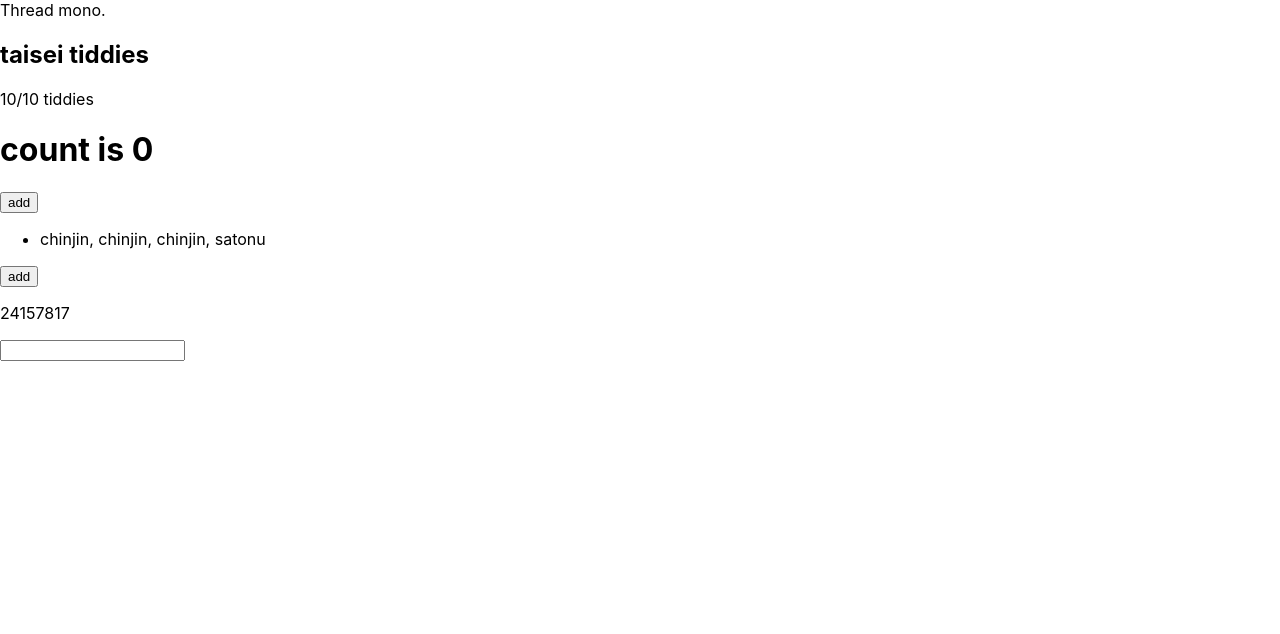
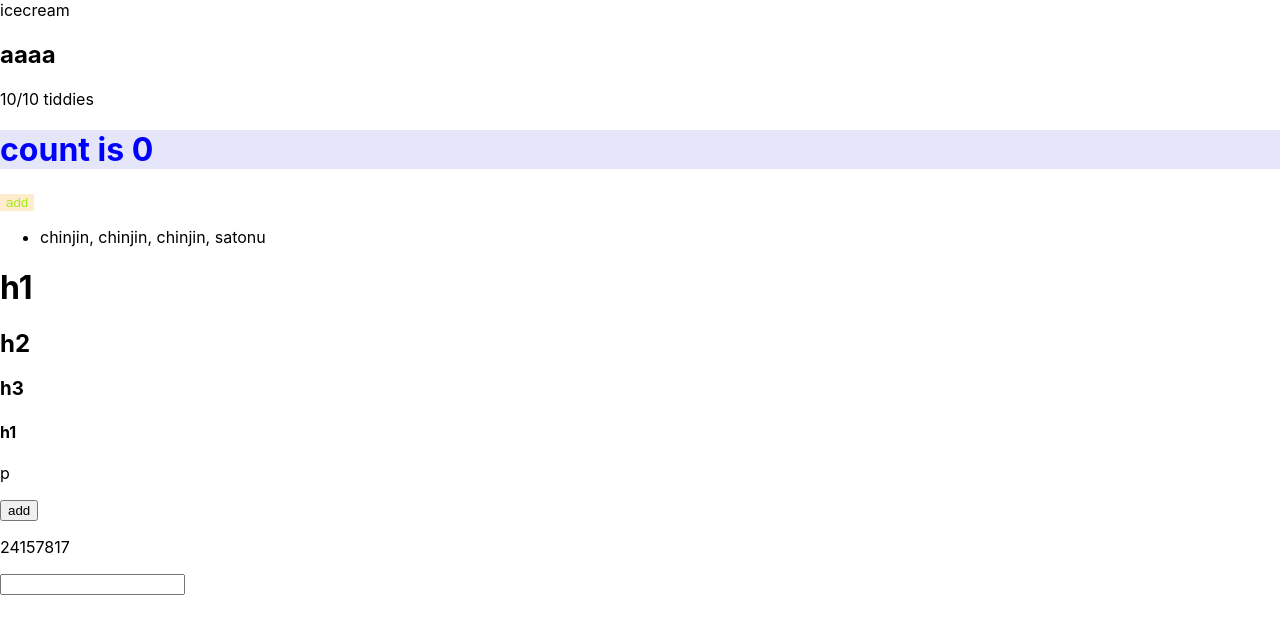
Before and after one commit to monobeartae/cvwo-assignment, a React (Create React App) app in the folder cvwo-app/: page / in a window 1280 px wide. Shown: the top 634 px of the page. Built offline with nearby package versions, Linux system fonts and the light colour scheme.

Commit message:
more testing

```diff
--- a/cvwo-app/src/App.css
+++ b/cvwo-app/src/App.css
@@ -28,10 +28,23 @@
   color: #61dafb;
 }
 
+.blue {
+  color: blue;
+  border: none;
+  background-color: lavender;
+}
+
+.lol {
+  color: #a5ef0e;
+  border: none;
+  background-color: blanchedalmond;
+}
+
 @keyframes App-logo-spin {
   from {
     transform: rotate(0deg);
   }
+
   to {
     transform: rotate(360deg);
   }
--- a/cvwo-app/src/App.tsx
+++ b/cvwo-app/src/App.tsx
@@ -10,14 +10,19 @@ import Hooks from './examples/Hooks';
 
 function App() {
   const [count, setCount] = useState<number>(0);
-
+  const [name, setName] = useState<string>("icecream");
 
   return (
     <>
-      <Thread title={"mono."} />
-      <Comment>10/10 tiddies</Comment>
+      <Thread title={name} />
+      <Comment >10/10 tiddies</Comment>
       <ExampleCounter setCount={setCount}>count is {count}</ExampleCounter>
       <ExampleGeneric items={["chinjin, chinjin, chinjin, satonu"]} render={(item: string) => <span>{item}</span>} />
+      <h1>h1</h1>
+      <h2>h2</h2>
+      <h3>h3</h3>
+      <h4>h1</h4>
+      <p>p</p>
       <Hooks />
     </>
 
--- a/cvwo-app/src/components/Comment.tsx
+++ b/cvwo-app/src/components/Comment.tsx
@@ -4,7 +4,7 @@ type CommentProps = {
     children: ReactNode
 }
 
-const Comment = ({ title = "taisei tiddies", children }: CommentProps) => {
+const Comment = ({ title = "aaaa", children }: CommentProps) => {
     return (
         <section>
             <h2>{title}</h2>
--- a/cvwo-app/src/components/Thread.tsx
+++ b/cvwo-app/src/components/Thread.tsx
@@ -3,7 +3,7 @@ type ThreadProps = { title: string }
 
 const Thread = ({ title }: ThreadProps) => {
     return (
-        <div>Thread {title}</div>
+        <div> {title}</div>
     )
 }
 
--- a/cvwo-app/src/examples/ExampleCounter.tsx
+++ b/cvwo-app/src/examples/ExampleCounter.tsx
@@ -8,8 +8,8 @@ const ExampleCounter = ({ setCount, children }: CounterProps) => {
 
     return (
         <>
-            <h1>{children}</h1>
-            <button onClick={() => setCount(prev => prev + 1)}>add</button>
+            <h1 className='blue'>{children}</h1>
+            <button className="lol" onClick={() => setCount(prev => prev + 1)}>add</button>
         </>
     )
 }
```
